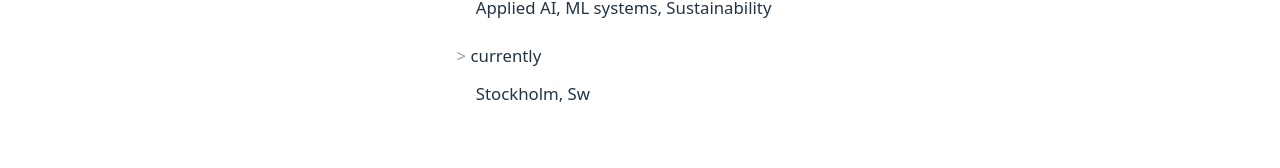
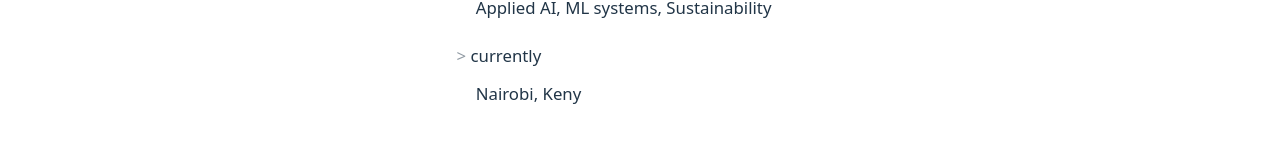
Before and after one commit to tatiana-omolleh/portfolio, a React (Vite) app in the folder PersonalPortfolio/: page / in a window 1280 px wide. Shown: the part 529-697 px from the top of the page. Built offline with nearby package versions, Linux system fonts and the light colour scheme; the HTML template or start-up script is replaced by a standard one.

Commit message:
Update location from Stockholm to Nairobi

```diff
--- a/PersonalPortfolio/src/components/Hero.jsx
+++ b/PersonalPortfolio/src/components/Hero.jsx
@@ -25,7 +25,7 @@ function Hero() {
       { type: "command", text: "interests" },
       { type: "output", text: "Applied AI, ML systems, Sustainability" },
       { type: "command", text: "currently" },
-      { type: "output", text: "Stockholm, Sweden" },
+      { type: "output", text: "Nairobi, Kenya" },
     ];
 
     let currentLine = 0;
```
